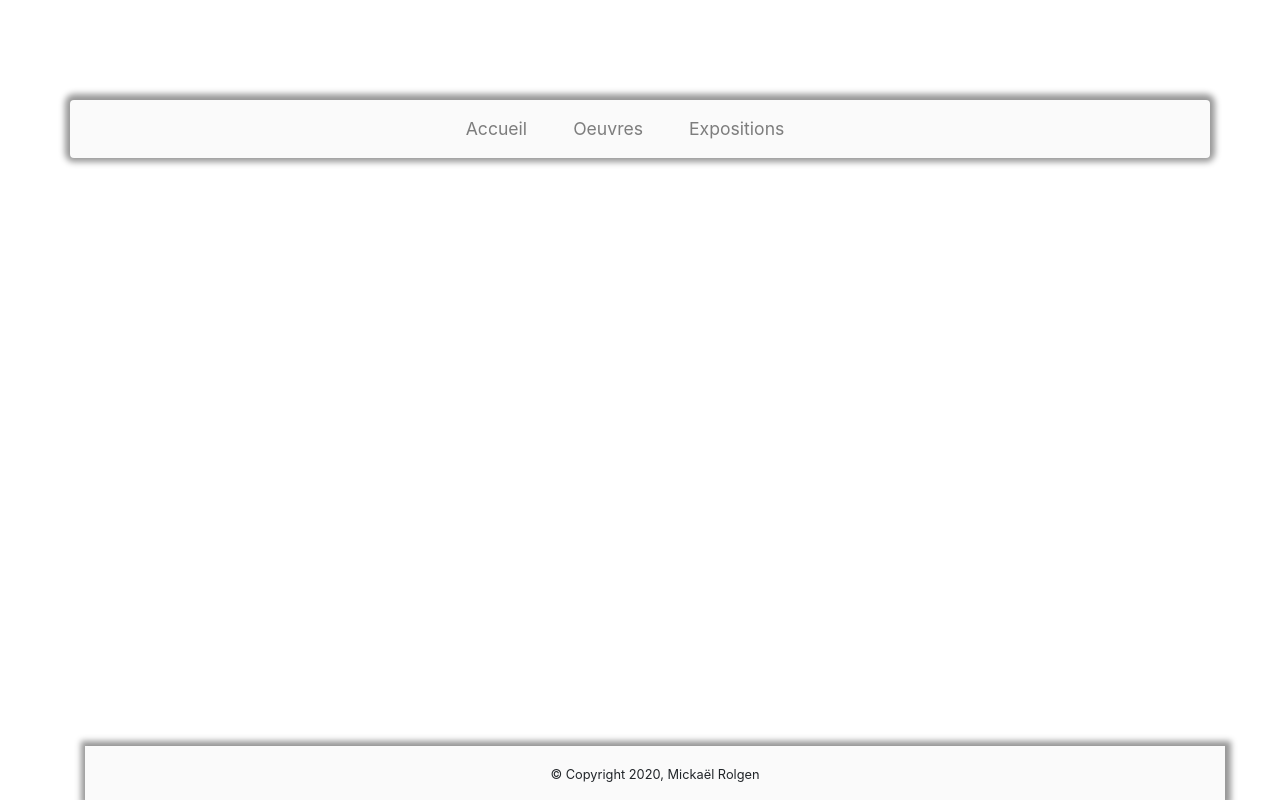
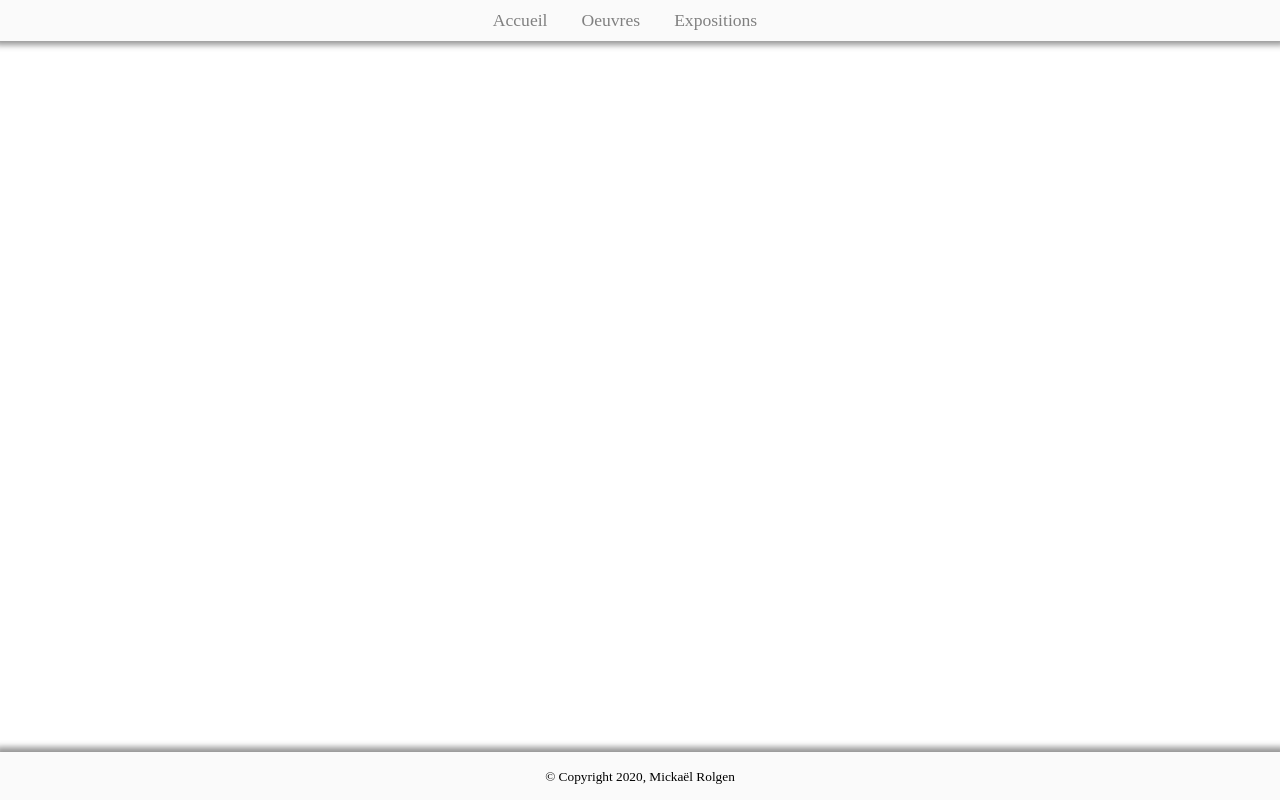
Before and after one commit to mickaelrol/AFPA_TP_Artiste, a PHP site: template views/view.php in a window 1280 px wide. Run offline with PHP 8.4, Linux system fonts and the light colour scheme; the template is opened without the code that fills it, so the values that code supplies are empty.

Commit message:
Update gabarit.php

```diff
--- a/views/gabarit.php
+++ b/views/gabarit.php
@@ -5,31 +5,16 @@
             <!-- Required meta tags -->
         <meta charset="utf-8">
         <meta name="viewport" content="width=device-width, initial-scale=1, shrink-to-fit=no">
-
-            <!-- Bootstrap CSS -->
-        <link rel="stylesheet" href="https://stackpath.bootstrapcdn.com/bootstrap/4.3.1/css/bootstrap.min.css" integrity="sha384-ggOyR0iXCbMQv3Xipma34MD+dH/1fQ784/j6cY/iJTQUOhcWr7x9JvoRxT2MZw1T" crossorigin="anonymous">
             <!-- Style.css -->
         <link rel="stylesheet" href="Public/css/style.css">
     </head>
-    <body class="container">
-        <header class="row">
-            <nav class="navbar navbar-expand-md navbar-light rounded col-12">
-                <button class="navbar-toggler collapsed" type="button" data-toggle="collapse" data-target="#navbarsExample10" aria-controls="navbarsExample10" aria-expanded="false" aria-label="Toggle navigation">
-                    <span class="navbar-toggler-icon"></span>
-                </button>
-
-                <div class="navbar-collapse justify-content-md-center collapse" id="navbarsExample10" style="">
-                    <ul class="navbar-nav">
-                        <li class="nav-item">
-                            <a class="nav-link" href="?action=index">Accueil</a>
-                        </li>
-                        <li class="nav-item">
-                            <a class="nav-link" href="#">Oeuvres</a>
-                        </li>
-                        <li class="nav-item">
-                            <a class="nav-link" href="?action=expositions">Expositions</a>
-                        </li>
-                    </ul>
+    <body>
+        <header>
+            <nav>
+                <div>
+                    <a href="?action=index">Accueil</a>
+                    <a href="?action=oeuvres">Oeuvres</a>
+                    <a href="?action=expositions">Expositions</a>
                 </div>
             </nav>
         </header>
@@ -39,12 +24,7 @@
         <footer>
             <small>&copy; Copyright 2020, Mickaël Rolgen</small>
         </footer>
-    <!-- Optional JavaScript -->
-    <!-- jQuery first, then Popper.js, then Bootstrap JS -->
-    <script src="https://code.jquery.com/jquery-3.3.1.slim.min.js" integrity="sha384-q8i/X+965DzO0rT7abK41JStQIAqVgRVzpbzo5smXKp4YfRvH+8abtTE1Pi6jizo" crossorigin="anonymous"></script>
-    <script src="https://cdnjs.cloudflare.com/ajax/libs/popper.js/1.14.7/umd/popper.min.js" integrity="sha384-UO2eT0CpHqdSJQ6hJty5KVphtPhzWj9WO1clHTMGa3JDZwrnQq4sF86dIHNDz0W1" crossorigin="anonymous"></script>
-    <script src="https://stackpath.bootstrapcdn.com/bootstrap/4.3.1/js/bootstrap.min.js" integrity="sha384-JjSmVgyd0p3pXB1rRibZUAYoIIy6OrQ6VrjIEaFf/nJGzIxFDsf4x0xIM+B07jRM" crossorigin="anonymous"></script>
-    <!-- Script.js -->
+            <!-- Script.js -->
     <script src="public/js/script.js"></script>
   </body>
 </html>
```
